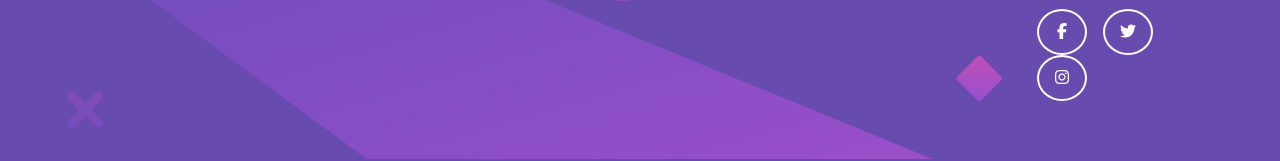
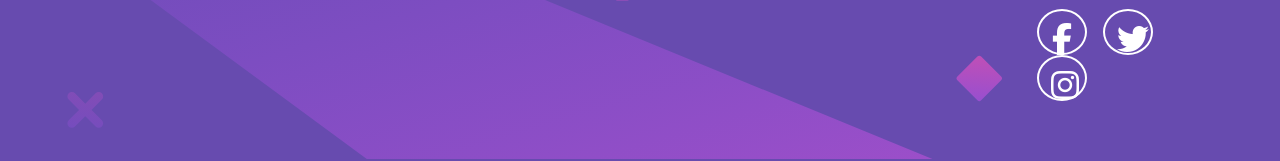
Before and after one commit to gawnad/huddle-landing-page, a plain HTML site: page index.html in a window 1280 px wide. Shown: the part 548-709 px from the top of the page. Drawn offline with nearby package versions, Linux system fonts and the light colour scheme.

Commit message:
Update index.html

```diff
--- a/index.html
+++ b/index.html
@@ -61,9 +61,9 @@
     <footer>
       <div class="social-icons">
         <ul>
-          <li><a href="#"><i class="fab fa-facebook-f"></i></a></li>
-          <li><a href="#"><i class="fab fa-twitter"></i></a></li>
-          <li><a href="#"><i class="fab fa-instagram"></i></a></li>
+          <li><a href="#"><i class="fab fa-facebook-f fa-2x"></i></a></li>
+          <li><a href="#"><i class="fab fa-twitter fa-2x"></i></a></li>
+          <li><a href="#"><i class="fab fa-instagram fa-2x"></i></a></li>
         </ul>
       </div>
 
```
